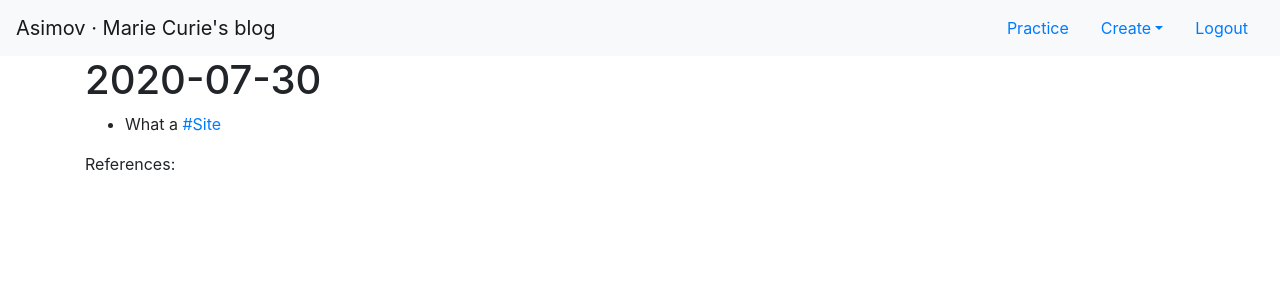
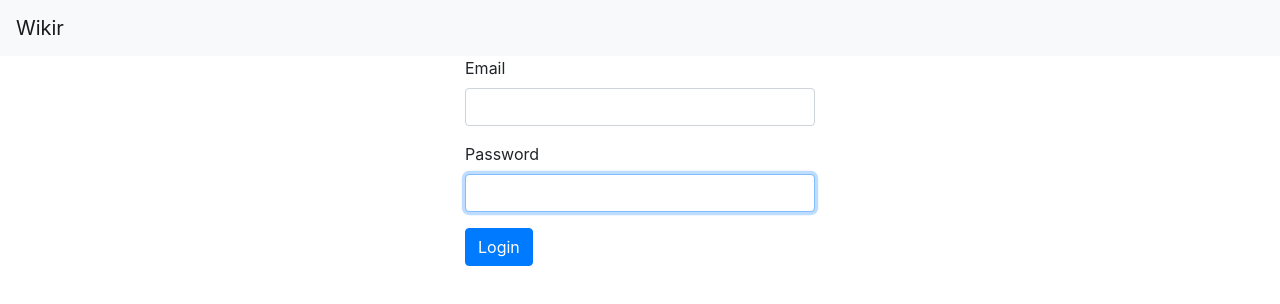
Before and after one commit to mekarpeles/notesclub, a React (Create React App) app in the folder front/: page / in a window 1280 px wide. Before the commit this address led to /curie/2020-07-30. Shown: the top 304 px of the page. Built offline with nearby package versions, Linux system fonts and the light colour scheme.

Commit message:
fix frontend login

```diff
--- a/front/src/App.tsx
+++ b/front/src/App.tsx
@@ -21,7 +21,7 @@ interface alert {
 }
 
 interface AppState {
-  currentUsername: string
+  currentUsername?: string
   currentBlogUsername: string
   users: Users<User>
   alert?: alert
@@ -119,15 +119,18 @@ class App extends React.Component<AppProps, AppState> {
       }
     }
 
+    const currentUserStr = localStorage.getItem('currentUser')
+
+    const currentUsername = currentUserStr ? JSON.parse(currentUserStr).username : undefined
+
     this.state = {
       currentBlogUsername: "curie", // /curie
       currentTopicKey: "2020-07-30",
-      currentUsername: "curie", // logged in as curie
+      currentUsername: currentUsername,
       alert: undefined,
       users: users,
       selectedTopicPath: []
     }
-
   }
 
   setCurrentUser = (user: User) => {
@@ -163,7 +166,9 @@ class App extends React.Component<AppProps, AppState> {
 
     return (
       <>
-        <Route path={`/:blogUsername/:topicKey`} exact component={() => <TopicPage currentUsername={currentUsername} currentTopicKey={currentTopicKey} updateState={this.updateState} updateAlert={this.updateAlert} selectedTopicPath={selectedTopicPath} users={users} currentBlogUsername={currentBlogUsername} />} />
+        { currentUsername &&
+          <Route path={`/:blogUsername/:topicKey`} exact component={() => <TopicPage currentUsername={currentUsername} currentTopicKey={currentTopicKey} updateState={this.updateState} updateAlert={this.updateAlert} selectedTopicPath={selectedTopicPath} users={users} currentBlogUsername={currentBlogUsername} />} />
+        }
       </>
     )
   }
@@ -171,7 +176,7 @@ class App extends React.Component<AppProps, AppState> {
   public render() {
     const { currentUsername, users, alert, currentBlogUsername } = this.state
 
-    const user = users[currentUsername]
+    const user = currentUsername ? users[currentUsername] : undefined
     const blogger = users[currentBlogUsername]
 
     return (
--- a/front/src/Header.tsx
+++ b/front/src/Header.tsx
@@ -19,7 +19,7 @@ class Header extends React.Component<HeaderProps, HeaderState> {
     axios.delete(`http://localhost:3000/v1/users/logout`, { headers: { 'Content-Type': 'application/json' }, withCredentials: true })
       .then(res => {
         localStorage.removeItem('currentUser')
-        this.props.setParentState({ user: undefined, alert: undefined })
+        this.props.setParentState({ currentUsername: undefined, alert: undefined })
         console.log(res)
         console.log(res.data)
         return (
@@ -28,7 +28,7 @@ class Header extends React.Component<HeaderProps, HeaderState> {
       })
       .catch(res => {
         localStorage.removeItem('currentUser')
-        this.props.setParentState({ user: undefined, alert: undefined })
+        this.props.setParentState({ currentUsername: undefined, alert: undefined })
         console.log("error ");
         console.log(res);
         return (
@@ -40,46 +40,22 @@ class Header extends React.Component<HeaderProps, HeaderState> {
     const { currentUser } = this.props
 
     return(
-      currentUser && this.renderStudentHeader()
+      currentUser && this.renderHeader()
     )
   }
 
-  renderStudentHeader = () => {
+  renderHeader = () => {
     return (
       <>
         <Navbar.Toggle aria-controls="basic-navbar-nav" />
         <Navbar.Collapse id="basic-navbar-nav">
           <Nav className="mr-auto">
           </Nav>
-          <Nav.Link href="/">Practice</Nav.Link>
+          {/* <Nav.Link href="/">Practice</Nav.Link>
           <NavDropdown title="Create" id="basic-nav-dropdown">
             <NavDropdown.Item href="/exercises/open-cloze/new">Open Cloze</NavDropdown.Item>
-          </NavDropdown>
+          </NavDropdown> */}
           <Nav.Link onClick={this.logout}>Logout</Nav.Link>
-          {/* <Form inline>
-            <FormControl type="text" placeholder="Search" className="mr-sm-2" />
-            <Button variant="outline-success">Search</Button>
-          </Form> */}
-        </Navbar.Collapse>
-      </>
-    )
-  }
-  renderTeacherHeader = () => {
-    return (
-      <>
-        <Navbar.Toggle aria-controls="basic-navbar-nav" />
-        <Navbar.Collapse id="basic-navbar-nav">
-          <Nav className="mr-auto">
-          </Nav>
-          <Nav.Link href="/exercises">Exercises</Nav.Link>
-          <NavDropdown title="Create" id="basic-nav-dropdown">
-            <NavDropdown.Item href="/exercises/open-cloze/new">Open Cloze</NavDropdown.Item>
-          </NavDropdown>
-          <Nav.Link onClick={this.logout}>Logout</Nav.Link>
-          {/* <Form inline>
-            <FormControl type="text" placeholder="Search" className="mr-sm-2" />
-            <Button variant="outline-success">Search</Button>
-          </Form> */}
         </Navbar.Collapse>
       </>
     )
@@ -89,7 +65,7 @@ class Header extends React.Component<HeaderProps, HeaderState> {
     const { currentUser, blogger } = this.props
     return (
       <Navbar bg="light" expand="lg">
-        <Navbar.Brand href={`/${blogger.username}`}>{`Asimov · ${blogger.name}'s blog`}</Navbar.Brand>
+        <Navbar.Brand href={`/${blogger.username}`}>Wikir</Navbar.Brand>
         {currentUser ? this.renderLoggedInHeader() : <></>}
       </Navbar>
     )
--- a/front/src/Login.tsx
+++ b/front/src/Login.tsx
@@ -49,7 +49,7 @@ class Login extends React.Component<LoginProps, LoginState> {
         console.log(res.data)
         const currentUser = res.data["user"]
         localStorage.setItem('currentUser', JSON.stringify(currentUser))
-        this.props.setParentState({ user: currentUser, alert: undefined })
+        this.props.setParentState({ currentUsername: currentUser.username, alert: undefined })
       })
       .catch(res => {
         let msg = ""
--- a/front/src/TopicPage.tsx
+++ b/front/src/TopicPage.tsx
@@ -400,14 +400,15 @@ class TopicPage extends React.Component<IProps, IState> {
   }
 
   public render () {
-    const { currentTopicKey } = this.props
+    const { currentTopicKey, currentBlogUsername, users } = this.props
     const currentTopic = this.topic(currentTopicKey)
+    const blogUser = users[currentBlogUsername]
 
     return (
       <>
         { currentTopic &&
           <div className="container">
-            <h1>{currentTopic.content}</h1>
+            <h1>{blogUser.name} · {currentTopic.content}</h1>
             <ul>
               {this.subTopics(currentTopic).map((subTopic) => this.renderTopic(subTopic, true))}
             </ul>
```
